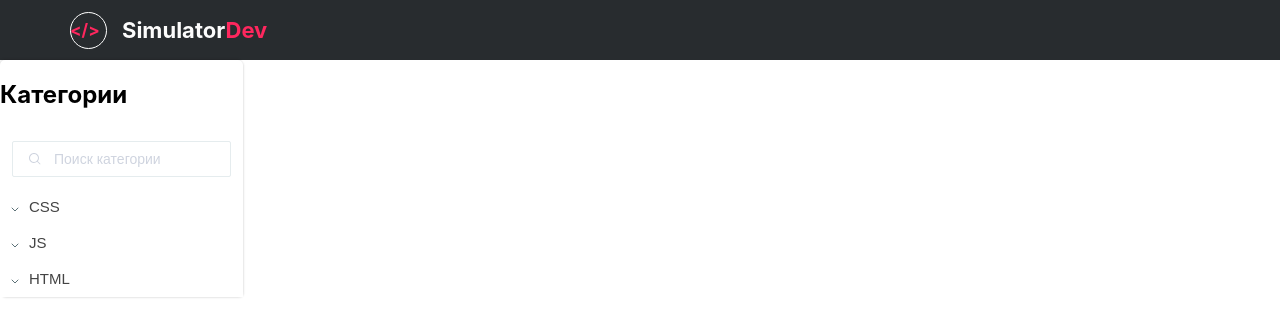
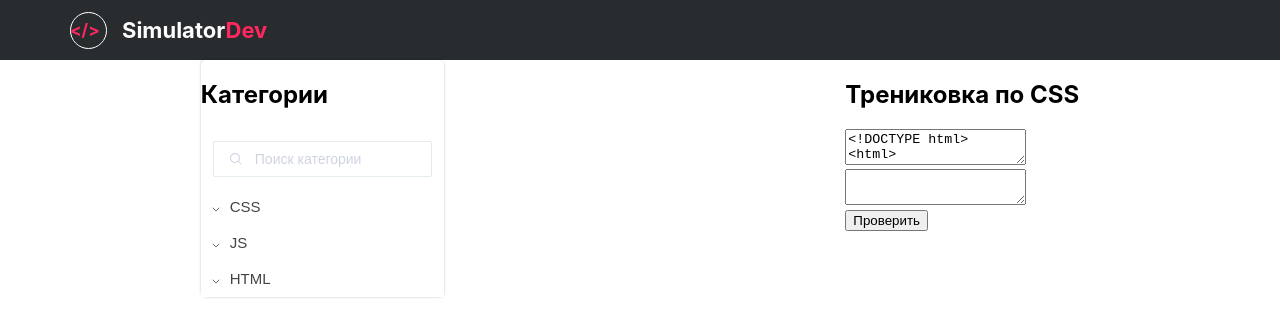
Before and after one commit to b00017469/simulator-dev, a React (Create React App) app: page / in a window 1280 px wide. Shown: the top 334 px of the page. Built offline with nearby package versions, Linux system fonts and the light colour scheme.

Commit message:
feat: training start

```diff
--- a/src/app/App.module.css
+++ b/src/app/App.module.css
@@ -2,3 +2,8 @@
    display: flex;
    flex-direction: column;
 }
+
+.body {
+   display: flex;
+   justify-content: space-around;
+}
--- a/src/app/App.tsx
+++ b/src/app/App.tsx
@@ -3,6 +3,7 @@ import React from 'react';
 import { Header } from '../common/components/header/Header';
 import { ReturnComponentType } from '../common/types/ReturnComponentType';
 import { Sidebar } from '../features/sidebar/Sidebar';
+import { Training } from '../features/training/Training';
 
 import style from './App.module.css';
 
@@ -10,7 +11,10 @@ const App = (): ReturnComponentType => {
   return (
     <div className={style.app}>
       <Header />
-      <Sidebar />
+      <div className={style.body}>
+        <Sidebar />
+        <Training />
+      </div>
     </div>
   );
 };
--- /dev/null
+++ b/src/common/hooks/useDebounce.ts
@@ -0,0 +1,17 @@
+import { useEffect, useState } from 'react';
+
+const DEFAULT_DELAY = 500;
+
+export const useDebounce = <T>(value: T, delay?: number): T => {
+  const [debouncedValue, setDebouncedValue] = useState<T>(value);
+
+  useEffect(() => {
+    const timer = setTimeout(() => setDebouncedValue(value), delay || DEFAULT_DELAY);
+
+    return () => {
+      clearTimeout(timer);
+    };
+  }, [value, delay]);
+
+  return debouncedValue;
+};
--- a/src/db/codeCategories.ts
+++ b/src/db/codeCategories.ts
@@ -11,7 +11,10 @@ export const codeCategories: CategoryType[] = [
         code: [
           {
             row: 1,
-            content: 'adsfasdf sdafdsf fasdf> afs',
+            content: `<!DOCTYPE html>\n<html>
+<head>
+<meta name="viewport" content="width=device-width, initial-scale=1">
+<style>`,
           },
           {
             row: 2,
--- a/src/features/sidebar/Sidebar.tsx
+++ b/src/features/sidebar/Sidebar.tsx
@@ -1,21 +1,49 @@
-import React, { useState } from 'react';
+import React, { ChangeEvent, useEffect, useState } from 'react';
 
 import { Category } from '../../common/components/category/Category';
+import { useDebounce } from '../../common/hooks/useDebounce';
+import { CategoryType } from '../../common/types/Category';
 import { ReturnComponentType } from '../../common/types/ReturnComponentType';
 import { codeCategories } from '../../db/codeCategories';
 
 import style from './Sidebar.module.css';
 
+const timeWait = 500;
+
 export const Sidebar = (): ReturnComponentType => {
   const [idSelectedItem, setIdSelectedItem] = useState<string>('');
   const [idSelectedSubItem, setIdSelectedSubItem] = useState('');
+  const [searchValue, setSearchValue] = useState<string>('');
+  const [categories, setCategories] = useState<CategoryType[]>(codeCategories);
+
+  const debounceText = useDebounce<string>(searchValue, timeWait);
+
+  const onChangeTextSearch = (event: ChangeEvent<HTMLInputElement>): void => {
+    setSearchValue(event.target.value);
+  };
+
+  useEffect(() => {
+    if (debounceText) {
+      setCategories(
+        categories.filter(category =>
+          category.title.toUpperCase().includes(debounceText.toUpperCase()),
+        ),
+      );
+    } else setCategories(codeCategories);
+  }, [debounceText]);
 
   return (
     <div className={style.sidebar}>
       <h2>Категории</h2>
       <div>
-        <input type="search" placeholder="Поиск категории" className={style.search} />
-        {codeCategories.map(category => (
+        <input
+          type="search"
+          placeholder="Поиск категории"
+          className={style.search}
+          value={searchValue}
+          onChange={onChangeTextSearch}
+        />
+        {categories.map(category => (
           <Category
             key={category.id}
             category={category}
--- /dev/null
+++ b/src/features/training/Training.tsx
@@ -0,0 +1,24 @@
+import React, { useState } from 'react';
+
+import { ReturnComponentType } from '../../common/types/ReturnComponentType';
+import { codeCategories } from '../../db/codeCategories';
+
+export const Training = (): ReturnComponentType => {
+  const [userText, setUserText] = useState<string>('');
+  const def = codeCategories[0].subcategories[0].code[0].content;
+
+  console.log(userText === def);
+
+  return (
+    <div>
+      <h2>Трениковка по CSS</h2>
+      <div>
+        <textarea value={def} readOnly />
+      </div>
+      <div>
+        <textarea value={userText} onChange={e => setUserText(e.currentTarget.value)} />
+      </div>
+      <button type="button">Проверить</button>
+    </div>
+  );
+};
```
